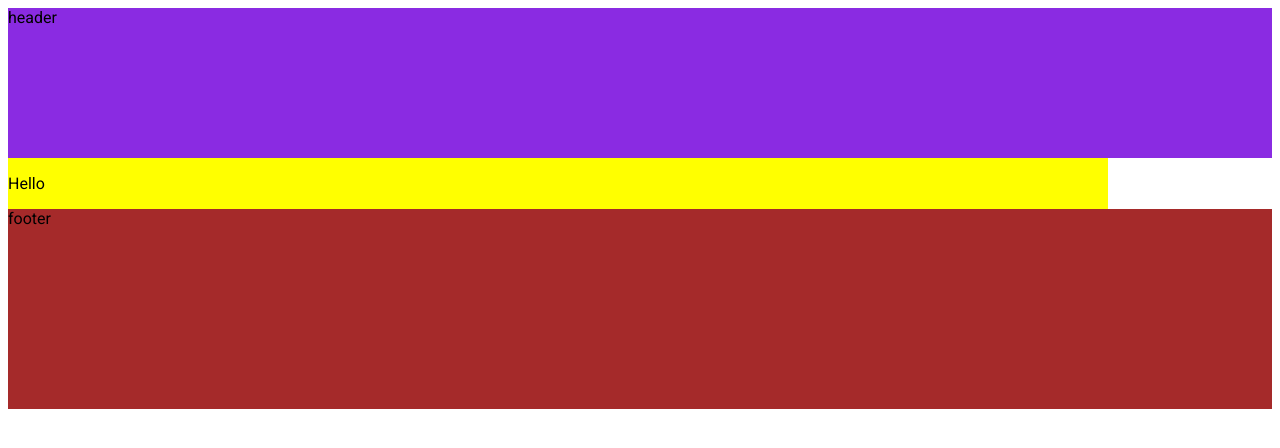
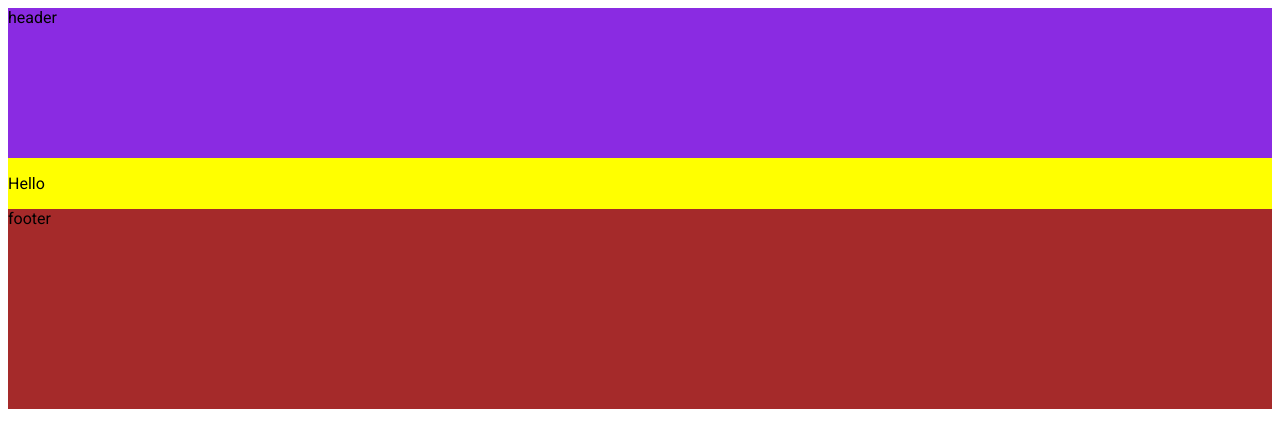
Before and after one commit to js-tasks-ru/htmlcss-20240216_7738000, a website: page pages/template.html in a window 1280 px wide. Drawn offline with Linux system fonts and the light colour scheme; files that its build step writes are made by us from their sources; files whose address does not match are found by name.

Commit message:
1 stage - correct

```diff
--- a/assets/css/template.css
+++ b/assets/css/template.css
@@ -10,9 +10,7 @@
 }
 
 .main {
-    width: 1100px;
     background-color: yellow;
-    height: 100%;
 }
 
 .footer {
```
